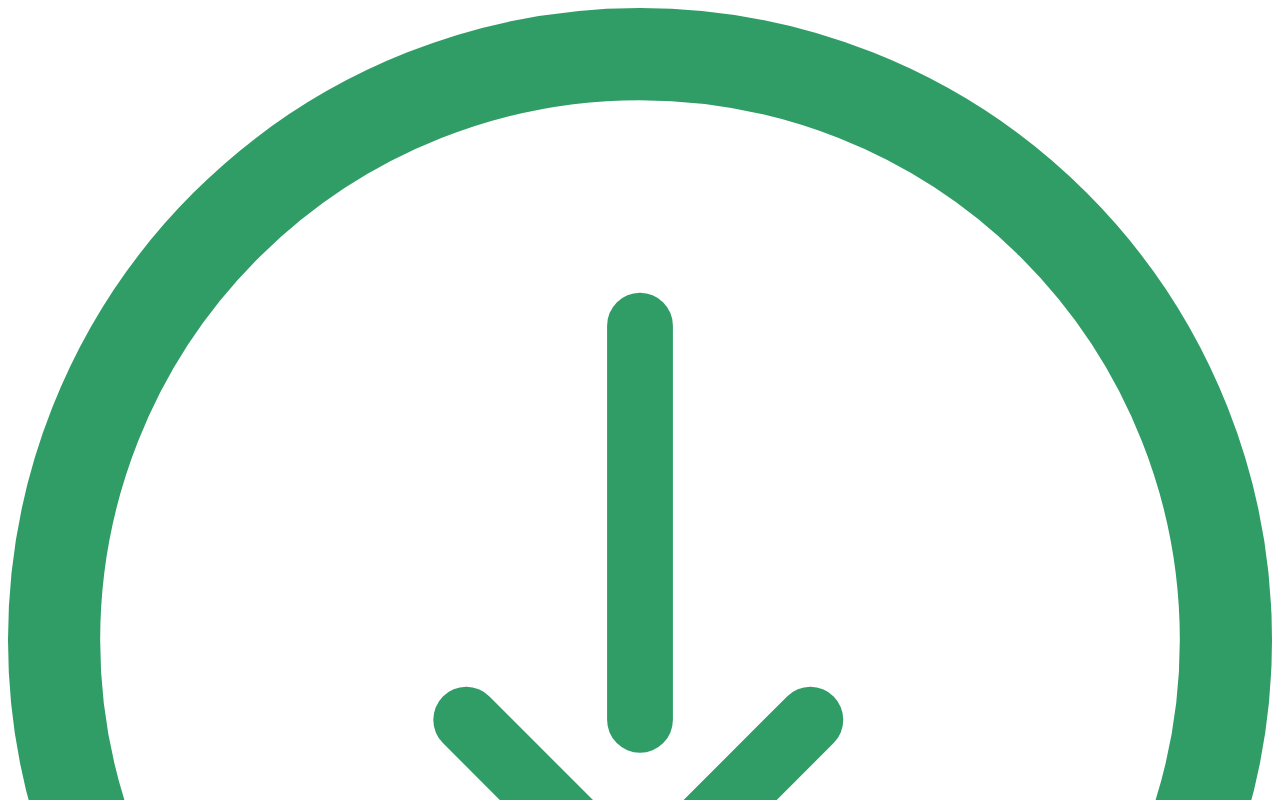
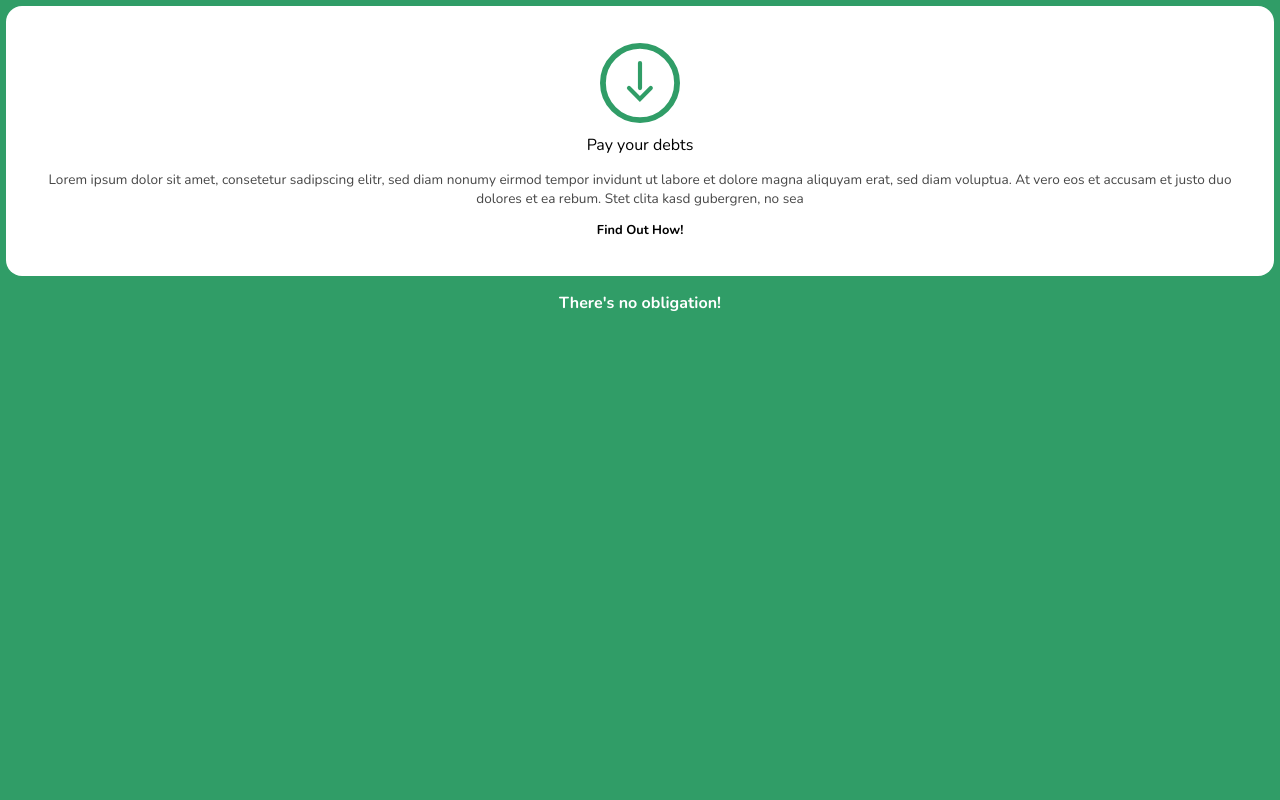
Before and after one commit to Beta-23/UI_Design_Action_Card, a plain HTML site: page index.html in a window 1280 px wide. Shown: the top 800 px of the page. Drawn offline with nearby package versions, Linux system fonts and the light colour scheme.

Commit message:
Create style for svg and div card

```diff
--- /dev/null
+++ b/index.css
@@ -0,0 +1,48 @@
+@import url('https://fonts.googleapis.com/css?family=Nunito:400,700&display=swap');
+html, body {
+    margin: 0;
+    padding: 0;
+}
+
+body {
+    background: #309D67;
+    padding: .4em;
+    font-family: 'Nunito', sans-serif;
+}
+
+.card {
+    background: white;
+    border-radius: 1em;
+    padding: 2.3em;
+    text-align: center;
+}
+
+svg {
+    width: 5em;
+}
+
+h1 {
+    font-size: 1em;
+    font-weight: normal;
+}
+
+.card p {
+    font-size: .85em;
+    color: #474747;
+}
+
+a {
+
+    display: inline-block;
+    color: black;
+    text-decoration: none;
+    font-weight: bold;
+    border-radius: 5em;
+    font-size: .8em;
+}
+.obligation {
+    text-align: center;
+    color: white;
+    font-weight: bold;
+    margin-bottom: 0;
+}
--- a/index.html
+++ b/index.html
@@ -1,6 +1,6 @@
 <html>
     <head>
-        <link rel="stylesheet" href="">
+        <link rel="stylesheet" href="index.css">
     </head>
     <body>
         <div class="card">
@@ -22,7 +22,7 @@
 
             <p>Lorem ipsum dolor sit amet, consetetur sadipscing elitr, sed diam nonumy eirmod tempor invidunt ut labore et dolore magna aliquyam erat, sed diam voluptua. At vero eos et accusam et justo duo dolores et ea rebum. Stet clita kasd gubergren, no sea</p>
 
-            <a href="#">Find out how</a>
+            <a href="#">Find Out How!</a>
 
         </div>
 
```
